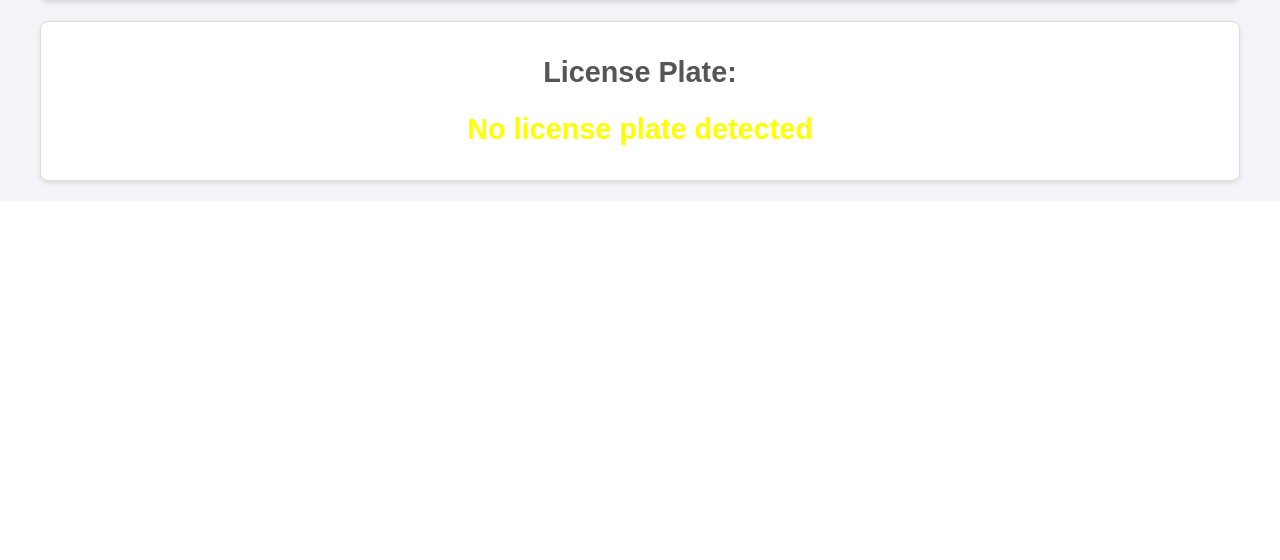
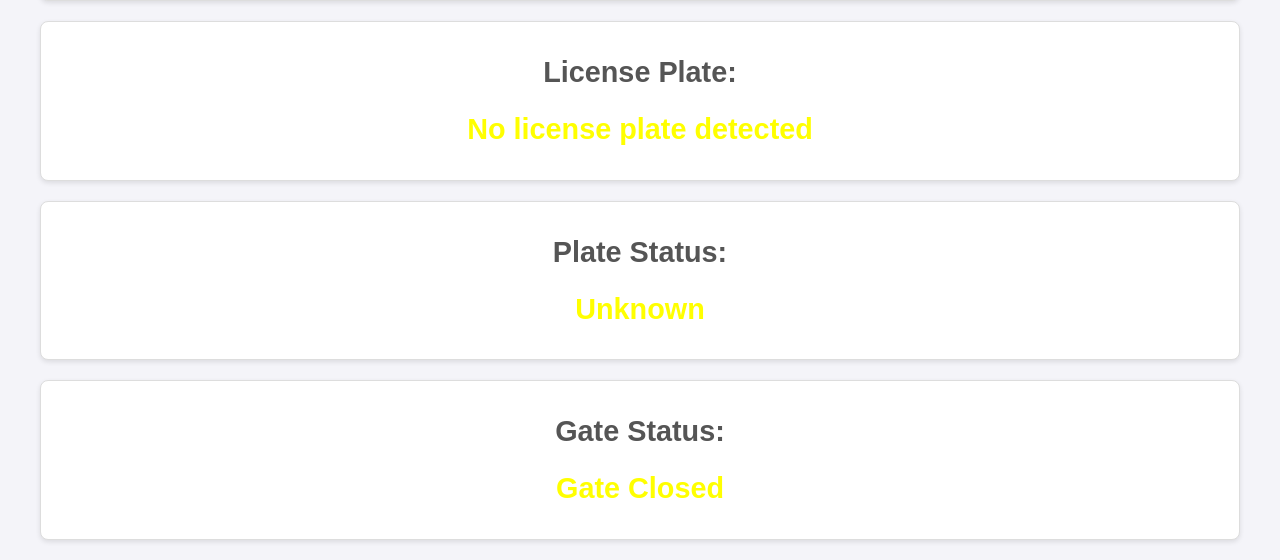
Before and after one commit to ahmedfarag9/license-plate-project, a Flask app: page / in a window 1280 px wide. Shown: the part 803-1363 px from the top of the page. Before the commit the page ends 990 px from the top, so only its background shows below. Run offline with Flask 3, Linux system fonts and the light colour scheme.

Commit message:
add logs and ui text

```diff
--- a/app.py
+++ b/app.py
@@ -5,6 +5,7 @@
 import os
 import RPi.GPIO as GPIO
 import logging
+import atexit
 
 app = Flask(__name__)
 
@@ -31,11 +32,16 @@
     {"image": "/static/images/Cars1.png", "license_plate": "PG-MN112"}
 ]
 
+# Known license plates for simulation
+known_plates = {"VHK-1164", "JA62 UAR", "R96-0YR", "PG-MN112"}
+
 # Detection state
 detection_state = {
     "status": "No vehicle detected.",
     "image": "/static/images/NoVehicleDetected.jpg",
     "license_plate": "",
+    "plate_known": False,
+    "gate_status": "Gate Closed",
     "is_running": True
 }
 
@@ -66,7 +72,11 @@
     time.sleep(4)  # Simulate delay for processing
     selected_data = next((data for data in test_data if data["image"] == image_path), None)
     detection_state["license_plate"] = selected_data["license_plate"] if selected_data else "Unknown Plate"
-    detection_state["status"] = f"License plate detected: {detection_state['license_plate']}"
+    # Check if the plate is known
+    detection_state["plate_known"] = detection_state["license_plate"] in known_plates
+    plate_status = "Known" if detection_state["plate_known"] else "Unknown"
+    detection_state["status"] = f"License plate detected: {detection_state['license_plate']} ({plate_status})"
+    logging.info(f"License plate status: {plate_status}")
 
 # Servo Control Functions
 def set_servo_angle(angle):
@@ -83,20 +93,33 @@
 
 def open_gate():
     logging.info("Opening the gate...")
+    with gpio_lock:
+        detection_state["gate_status"] = "Gate Opening"
     set_servo_angle(90)  # Adjust angle as per your servo's configuration
+    with gpio_lock:
+        detection_state["gate_status"] = "Gate Opened"
     logging.info("Gate opened.")
 
 def close_gate():
     logging.info("Closing the gate...")
+    with gpio_lock:
+        detection_state["gate_status"] = "Gate Closing"
     set_servo_angle(0)  # Adjust angle as per your servo's configuration
+    with gpio_lock:
+        detection_state["gate_status"] = "Gate Closed"
     logging.info("Gate closed.")
 
 def check_plate_in_database(license_plate):
     logging.info(f"Checking database for license plate: {license_plate}")
     time.sleep(2)  # Simulate delay for database check
     # Implement actual database check logic here
-    # For demonstration, we'll assume all plates are valid
-    return True
+    # For demonstration, we'll assume all plates in known_plates are valid
+    is_known = license_plate in known_plates
+    if is_known:
+        logging.info(f"License plate {license_plate} is known.")
+    else:
+        logging.warning(f"License plate {license_plate} is unknown.")
+    return is_known
 
 # Flow Controller Function
 def main_flow():
@@ -105,7 +128,9 @@
             with gpio_lock:
                 detection_state["image"] = "/static/images/NoVehicleDetected.jpg"
                 detection_state["license_plate"] = ""
+                detection_state["plate_known"] = False
                 detection_state["status"] = "No vehicle detected."
+                detection_state["gate_status"] = "Gate Closed"
 
             time.sleep(5)  # Simulate delay for waiting
 
@@ -119,11 +144,12 @@
                 # Check license plate in database
                 if check_plate_in_database(detection_state["license_plate"]):
                     open_gate()
-                    time.sleep(2)  # Short delay before checking database
+                    time.sleep(5)  # Short delay before closing gate
                     close_gate()
-
                 else:
                     logging.warning("License plate not recognized. Gate remains closed.")
+                    with gpio_lock:
+                        detection_state["gate_status"] = "Gate Closed - Unknown Plate"
             else:
                 logging.info("No vehicle detected. Resetting.")
         else:
@@ -155,7 +181,11 @@
     with gpio_lock:
         detection_state["is_running"] = request.json.get("isDetectionRunning", True)
         logging.info(f"Detection {'started' if detection_state['is_running'] else 'stopped'}.")
-        return jsonify({"status": detection_state["status"]})
+        return jsonify({"status": detection_state["status"],
+                        "gate_status": detection_state["gate_status"],
+                        "license_plate": detection_state["license_plate"],
+                        "plate_known": detection_state["plate_known"],
+                        "image": detection_state["image"]})
 
 # Cleanup GPIO on application exit
 def cleanup_gpio():
@@ -164,7 +194,6 @@
     GPIO.cleanup()
     logging.info("GPIO cleanup complete.")
 
-import atexit
 atexit.register(cleanup_gpio)
 
 if __name__ == "__main__":
--- a/static/script.js
+++ b/static/script.js
@@ -21,6 +21,40 @@
             document.getElementById('status').innerText = data.status
             document.getElementById('captured-image').src = data.image
             document.getElementById('license-plate').innerText = data.license_plate
+
+            // Update Plate Status
+            const plateStatusElement = document.getElementById('plate-status')
+            if (data.plate_known) {
+                plateStatusElement.innerText = "Known"
+                plateStatusElement.style.color = "green"
+            } else if (data.license_plate) { // Ensure that there's a plate detected
+                plateStatusElement.innerText = "Unknown"
+                plateStatusElement.style.color = "red"
+            } else {
+                plateStatusElement.innerText = "N/A"
+                plateStatusElement.style.color = "yellow"
+            }
+
+            // Update Gate Status
+            const gateStatusElement = document.getElementById('gate-status')
+            gateStatusElement.innerText = data.gate_status
+
+            // Optionally, change color based on gate status
+            switch (data.gate_status) {
+                case "Gate Opening":
+                case "Gate Closing":
+                    gateStatusElement.style.color = "orange"
+                    break
+                case "Gate Opened":
+                case "Gate Closed":
+                    gateStatusElement.style.color = "green"
+                    break
+                case "Gate Closed - Unknown Plate":
+                    gateStatusElement.style.color = "red"
+                    break
+                default:
+                    gateStatusElement.style.color = "yellow"
+            }
         }
     } catch (error) {
         console.error('Error fetching data:', error)
--- a/templates/index.html
+++ b/templates/index.html
@@ -25,6 +25,14 @@
         <h2>License Plate:</h2>
         <h2 id="license-plate" style="color: yellow;">No license plate detected</h2>
     </div>
+    <div>
+        <h2>Plate Status:</h2>
+        <h2 id="plate-status" style="color: yellow;">Unknown</h2>
+    </div>
+    <div>
+        <h2>Gate Status:</h2>
+        <h2 id="gate-status" style="color: yellow;">Gate Closed</h2>
+    </div>
     <script src="/static/script.js"></script>
 </body>
 </html>
```
Also changed, not shown: static/style.css (+40 -0 lines).
